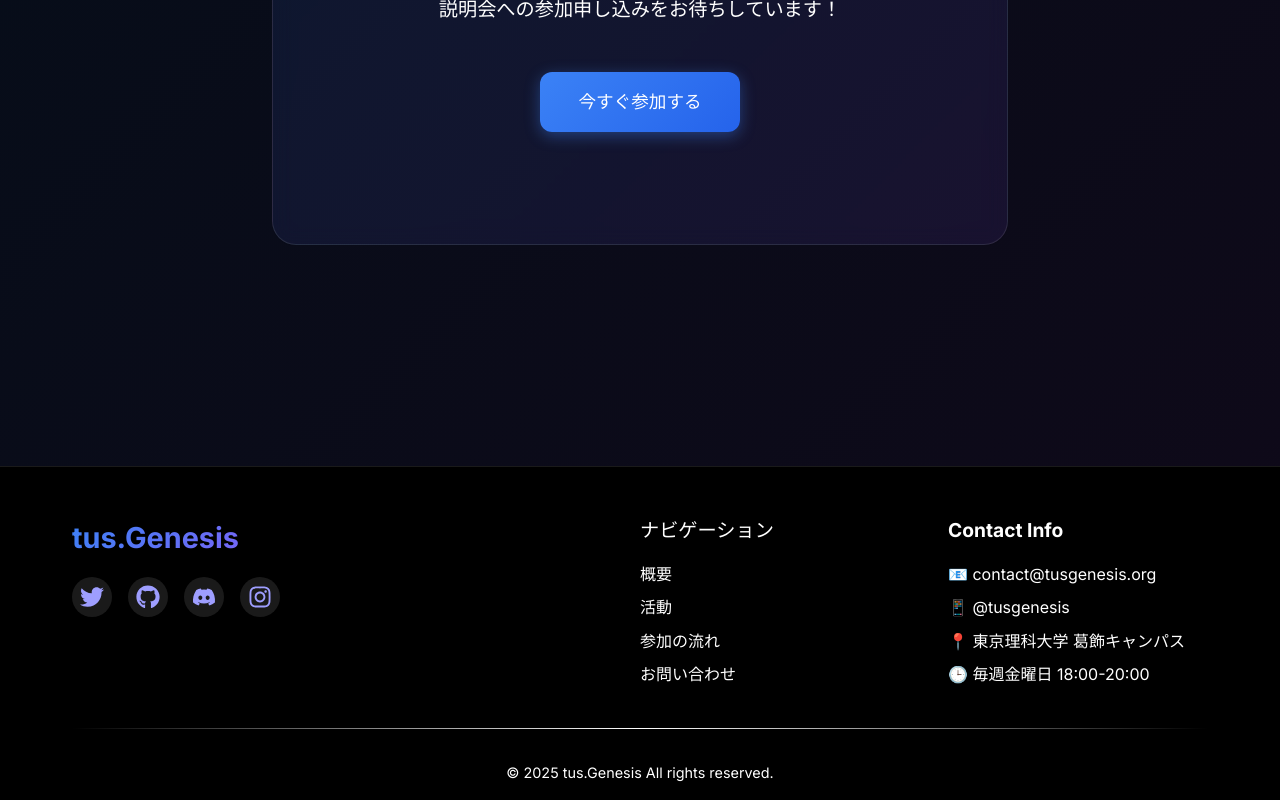
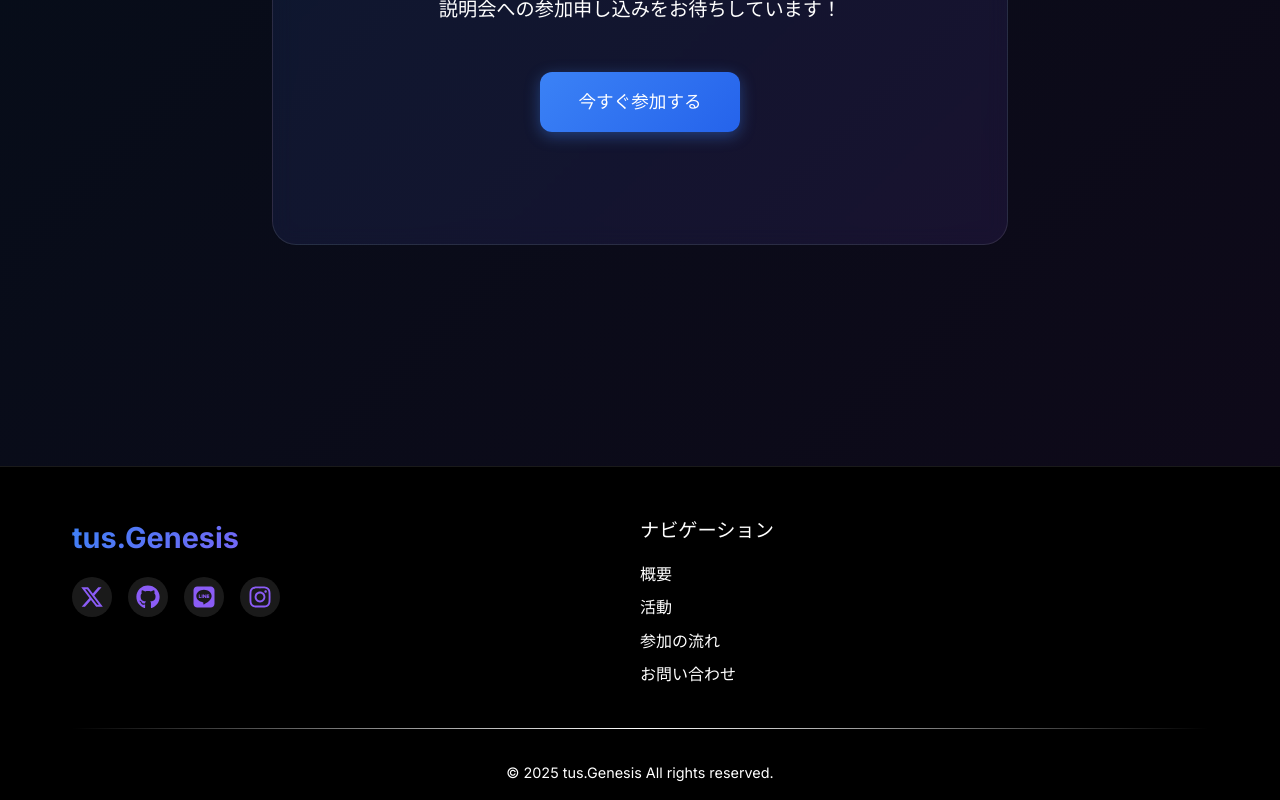
Before and after one commit to tus-Web/landing-page, a React (Vite) app: page / in a window 1280 px wide. Shown: the part 4181-4981 px from the top of the page. Built offline with nearby package versions, Linux system fonts and the light colour scheme.

Commit message:
フッターを修正

```diff
--- a/src/components/Footer/Footer.css
+++ b/src/components/Footer/Footer.css
@@ -84,6 +84,10 @@
   transform: translateY(-2px);
 }
 
+.footer-icon {
+  color: #8b5cf6;
+}
+
 .footer-divider {
   height: 1px;
   background: linear-gradient(90deg, transparent, #ffffff, transparent);
--- a/src/components/Footer/Footer.tsx
+++ b/src/components/Footer/Footer.tsx
@@ -1,6 +1,7 @@
 import React from 'react';
 import './Footer.css';
-import { FaTwitter, FaGithub, FaDiscord, FaInstagram} from 'react-icons/fa'
+import { FaGithub, FaLine, FaInstagram} from 'react-icons/fa'
+import { FaXTwitter } from 'react-icons/fa6';
 
 const Footer: React.FC = () => {
   const year = new Date().getFullYear();
@@ -11,17 +12,17 @@ const Footer: React.FC = () => {
           <div className="footer-section">
             <h3>tus.Genesis</h3>
             <div className="social-links">
-              <a href="https://twitter.com/tusgenesis" target="_blank" rel="noopener noreferrer" aria-label="Twitter">
-                <FaTwitter />
+              <a href="https://x.com/tus_Genesis" target="_blank" rel="noopener noreferrer" aria-label="X">
+                <FaXTwitter className='footer-icon' />
               </a>
-              <a href="https://github.com/tusgenesis" target="_blank" rel="noopener noreferrer" aria-label="GitHub">
-                <FaGithub />
+              <a href="https://github.com/tus-Web" target="_blank" rel="noopener noreferrer" aria-label="GitHub">
+                <FaGithub className='footer-icon' />
               </a>
-              <a href="https://discord.gg/tusgenesis" target="_blank" rel="noopener noreferrer" aria-label="Discord">
-                <FaDiscord />
+              <a href="https://lin.ee/lfc18V0" target="_blank" rel="noopener noreferrer" aria-label="Line">
+                <FaLine className='footer-icon' />
               </a>
-              <a href="https://www.instagram.com/tusgenesis" target="_blank" rel="noopener noreferrer" aria-label="Instagram">
-                <FaInstagram />
+              <a href="https://www.instagram.com/tus.genesis/" target="_blank" rel="noopener noreferrer" aria-label="Instagram">
+                <FaInstagram className='footer-icon' />
               </a>
             </div>
           </div>
@@ -33,16 +34,6 @@ const Footer: React.FC = () => {
               <li><a href="#activity">活動</a></li>
               <li><a href="#flow">参加の流れ</a></li>
               <li><a href="#contact">お問い合わせ</a></li>
-            </ul>
-          </div>
-
-          <div className="footer-section">
-            <h4>Contact Info</h4>
-            <ul>
-              <li>📧 contact@tusgenesis.org</li>
-              <li>📱 @tusgenesis</li>
-              <li>📍 東京理科大学 葛飾キャンパス</li>
-              <li>🕒 毎週金曜日 18:00-20:00</li>
             </ul>
           </div>
         </div>
```
